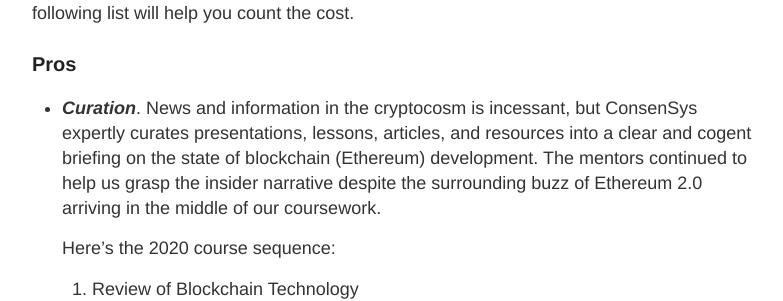
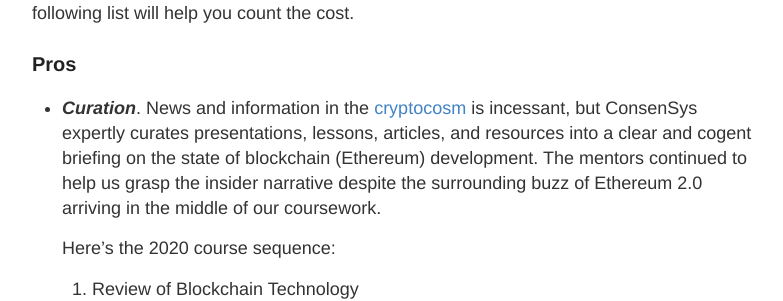
Before and after one commit to poastmil/junsunglee.com, a Jekyll site: the page built from _posts/2021-2-5-ConsenSys-Blockchain-Developer-Bootcamp.md, in a window 1280 px wide and 900 px high, scrolled down 309 px. Shown: the part 162-463 px from the top of the window, without its empty margins (248-1031 px from the left). Built offline with Jekyll 4.4.1, drawn with Linux system fonts in a browser that asks for light colours; part of the change alters nothing that is shown.

```diff
--- a/_posts/2021-2-5-ConsenSys-Blockchain-Developer-Bootcamp.md
+++ b/_posts/2021-2-5-ConsenSys-Blockchain-Developer-Bootcamp.md
@@ -9,7 +9,7 @@ title: ConsenSys Blockchain Developer Bootcamp
 I graduated in late December from the 2020 ConsenSys Blockchain Developer Online Bootcamp. The course began in early September and concluded with the final project deadline on November 30 albeit generous extensions granted due to Covid. (As of writing, there are still final projects being submitted and graded.) However, the route from enrollment to certificate proved treacherous and less than 15% of the class succeeded. As such, I feel obliged to warn those considering joining a future cohort, and I hope the following list will help you count the cost.
 
 ### Pros
-- ***Curation***. News and information in the cryptocosm is incessant, but ConsenSys expertly curates presentations, lessons, articles, and resources into a clear and cogent briefing on the state of blockchain (Ethereum) development. The mentors continued to help us grasp the insider narrative despite the surrounding buzz of Ethereum 2.0 arriving in the middle of our coursework.
+- ***Curation***. News and information in the [cryptocosm](https://blog.blockstack.org/george-gilder-predicts-life-after-google/) is incessant, but ConsenSys expertly curates presentations, lessons, articles, and resources into a clear and cogent briefing on the state of blockchain (Ethereum) development. The mentors continued to help us grasp the insider narrative despite the surrounding buzz of Ethereum 2.0 arriving in the middle of our coursework.
 
   Here's the 2020 course sequence:
   1. Review of Blockchain Technology
```
